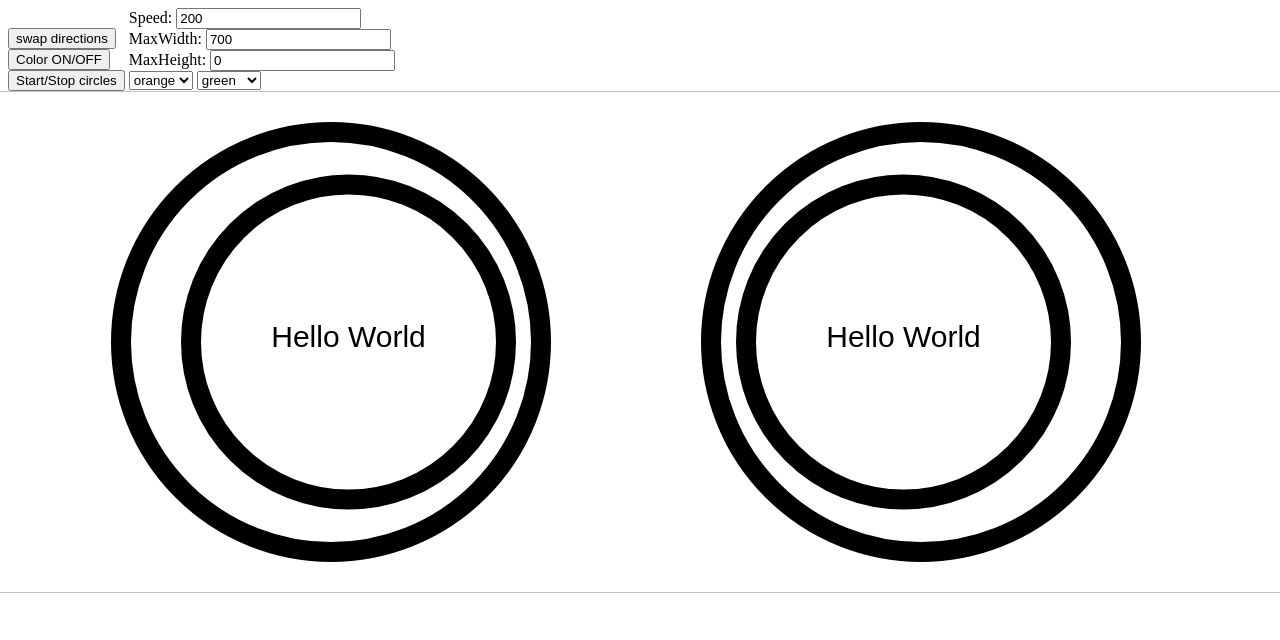
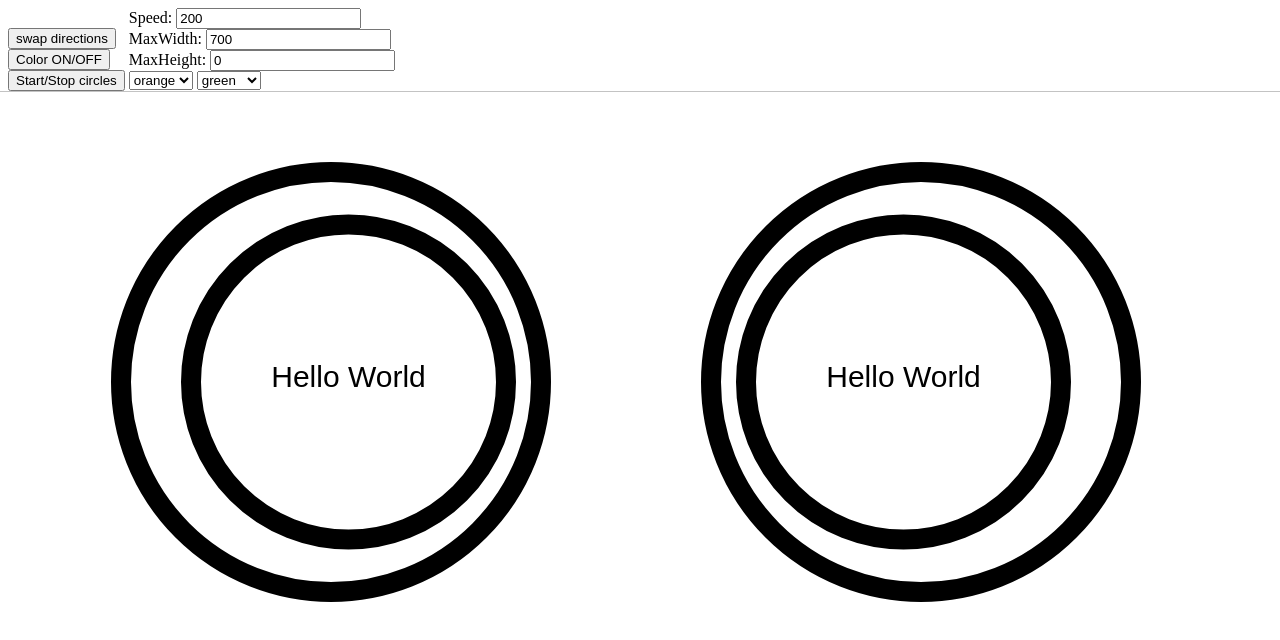
Before and after one commit to NocturnalFred/eyegames, a plain HTML site: page eccentric circles.html in a window 1280 px wide. Drawn offline with nearby package versions, Linux system fonts and the light colour scheme.

Commit message:
Slight tweaks

```diff
--- a/eccentric circles.html
+++ b/eccentric circles.html
@@ -42,7 +42,7 @@ MaxHeight: <input type="text" name="height" value="0" id="height"><br>
 </div>
 </div>
 <div >
-<canvas id="myCanvas" width="1600" height="500" style="border:1px solid #c3c3c3;position: fixed;left: 50%;margin-left: -800px;">
+<canvas id="myCanvas" width="1600" height="1000" style="border:1px solid #c3c3c3;position: fixed;left: 50%;margin-left: -800px;">
 Your browser does not support the HTML5 canvas tag.
 </canvas>
 </div>
@@ -142,7 +142,7 @@ var ecircle = ecircle || function (factor, canvas, startX , startY ) {
 
 	}
 	this.clear = function() {
-		this.ctx.clearRect(0, 0, 1600, 500);
+		this.ctx.clearRect(0, 0, 1600, 1000);
 	}
 		this.const(factor, startX, startY);
 }
@@ -156,14 +156,12 @@ var shift = 270;
 var width = 600;
 var leftLoc = shift+10;
 var rightLoc = shift+width;
-var leftYLocB = 40;
-var rightYLoc = 40;
+
 var updownShift = 1;
 var yWidth = 0;
-var requestAnimationFrame = window.requestAnimationFrame ||
-                            window.mozRequestAnimationFrame ||
-                            window.webkitRequestAnimationFrame ||
-                            window.msRequestAnimationFrame;
+var baseY = 80;
+var leftYLocB = baseY;
+var rightYLoc = baseY;
 var 	shifter = 1;
 var 	dir = -1;
 
@@ -264,7 +262,7 @@ height
 		shifter = shifter * dir;
 	if (yWidth != 0)
 	{
-	if (rightYLoc <=yWidth && leftYLocB >= 40 || leftYLocB <=yWidth && rightYLoc >= 40 )
+	if (rightYLoc <=yWidth +baseY && leftYLocB >= baseY + 40 || leftYLocB <=yWidth +baseY && rightYLoc >= baseY + 40 )
 	{
 		updownShift = updownShift * -1;
 	}
@@ -273,8 +271,8 @@ height
 		rightYLoc = (rightYLoc + updownShift);
 	}
 	else{
-			    leftYLocB = 40;
-		rightYLoc = 40;
+			    leftYLocB = baseY;
+		rightYLoc = baseY;
 	}
 
 
```
